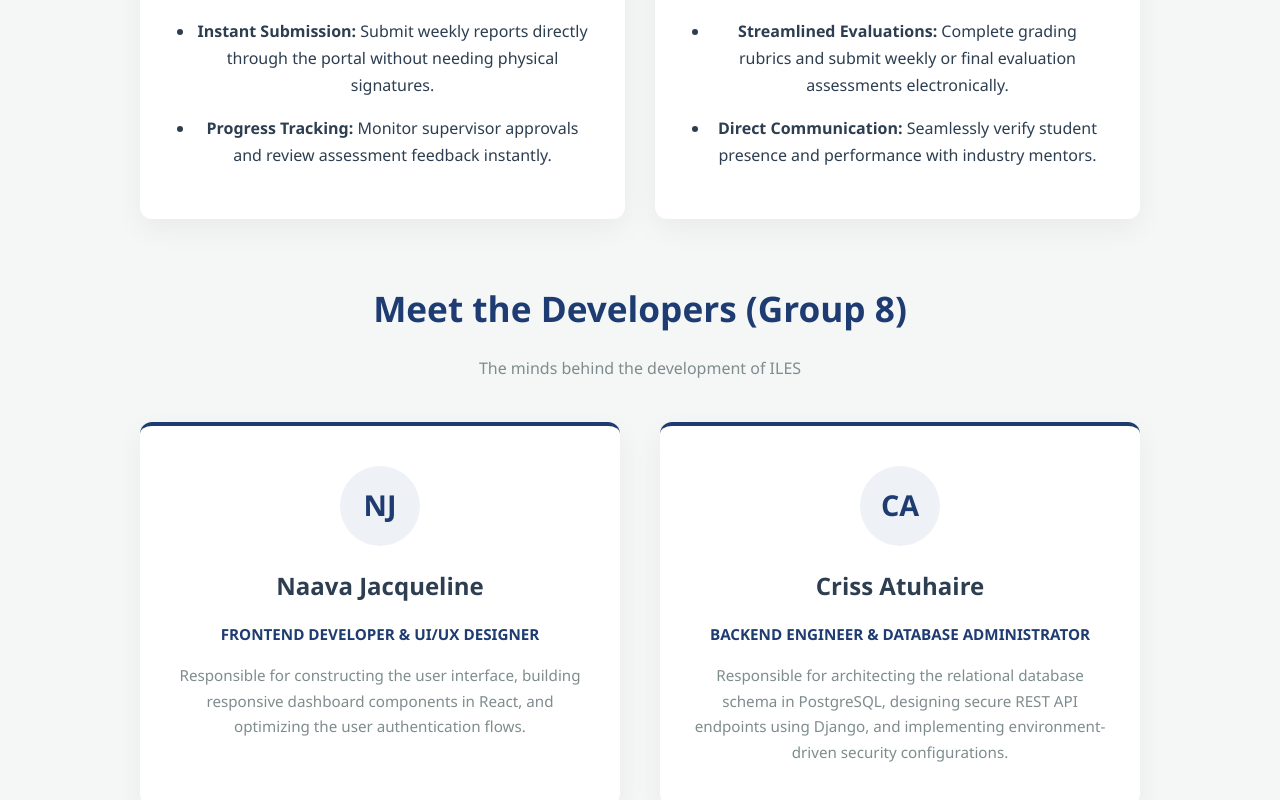
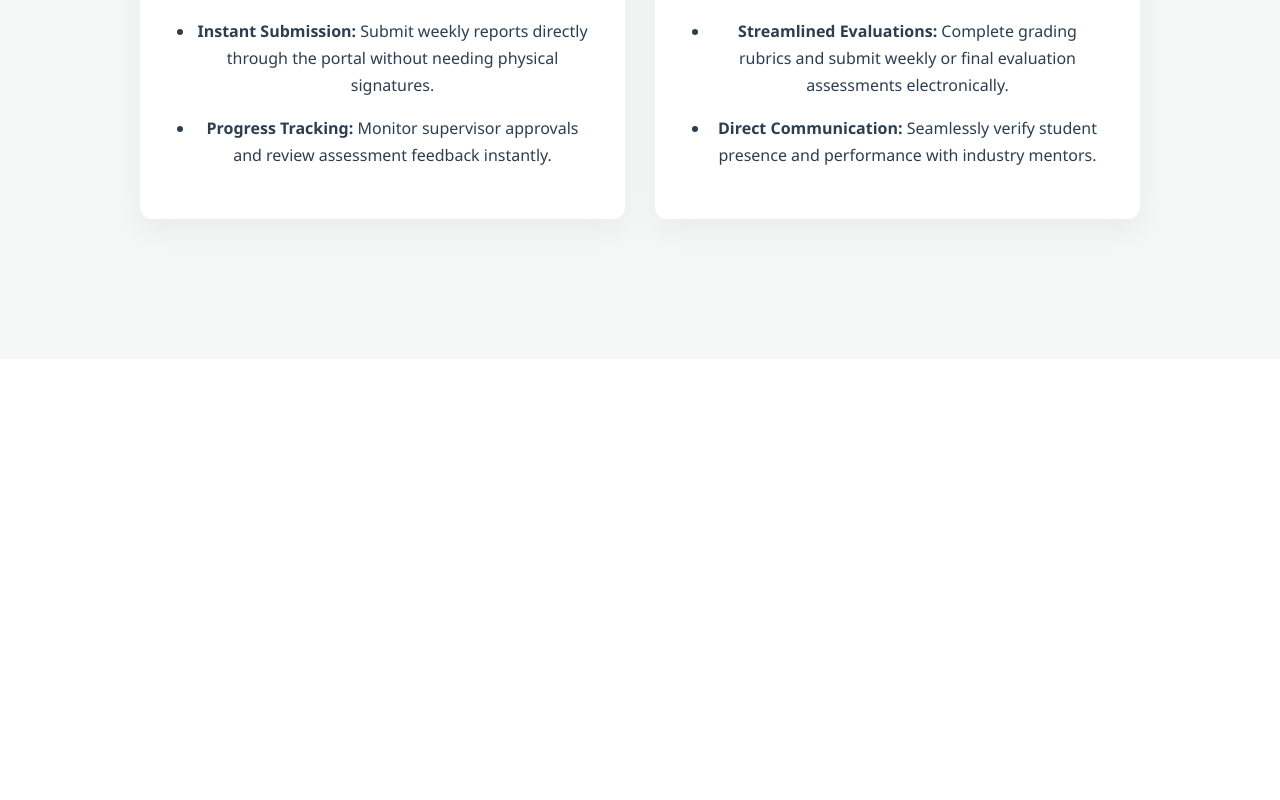
Before and after one commit to christineprettynankabirwa-star/ILES, a React (Create React App) app in the folder frontend/: page /about in a window 1280 px wide. Shown: the part 1062-1862 px from the top of the page. After the commit the page ends 1421 px from the top, so only its background shows below. Built offline with nearby package versions, Linux system fonts and the light colour scheme.

Commit message:
feat: modified about us page

```diff
--- a/frontend/src/pages/AboutUs.js
+++ b/frontend/src/pages/AboutUs.js
@@ -57,28 +57,6 @@ const AboutUs = () => {
             </ul>
           </div>
         </div>
-
-        {/* Team Section */}
-        <div className="team-section">
-          <h2>Meet the Developers (Group 8)</h2>
-          <p className="team-subtitle">The minds behind the development of ILES</p>
-
-          <div className="team-grid">
-            <div className="member-card">
-              <div className="avatar-placeholder">NJ</div>
-              <h3>Naava Jacqueline</h3>
-              <p className="role">Frontend Developer & UI/UX Designer</p>
-              <p className="desc">Responsible for constructing the user interface, building responsive dashboard components in React, and optimizing the user authentication flows.</p>
-            </div>
-
-            <div className="member-card">
-              <div className="avatar-placeholder">CA</div>
-              <h3>Criss Atuhaire</h3>
-              <p className="role">Backend Engineer & Database Administrator</p>
-              <p className="desc">Responsible for architecting the relational database schema in PostgreSQL, designing secure REST API endpoints using Django, and implementing environment-driven security configurations.</p>
-            </div>
-          </div>
-        </div>
       </section>
     </div>
   );
```
